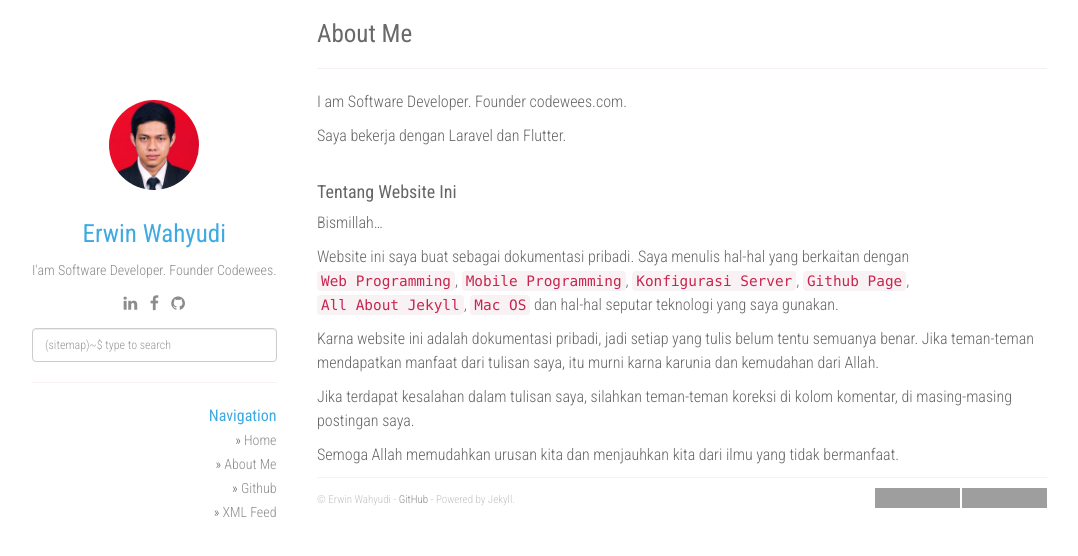
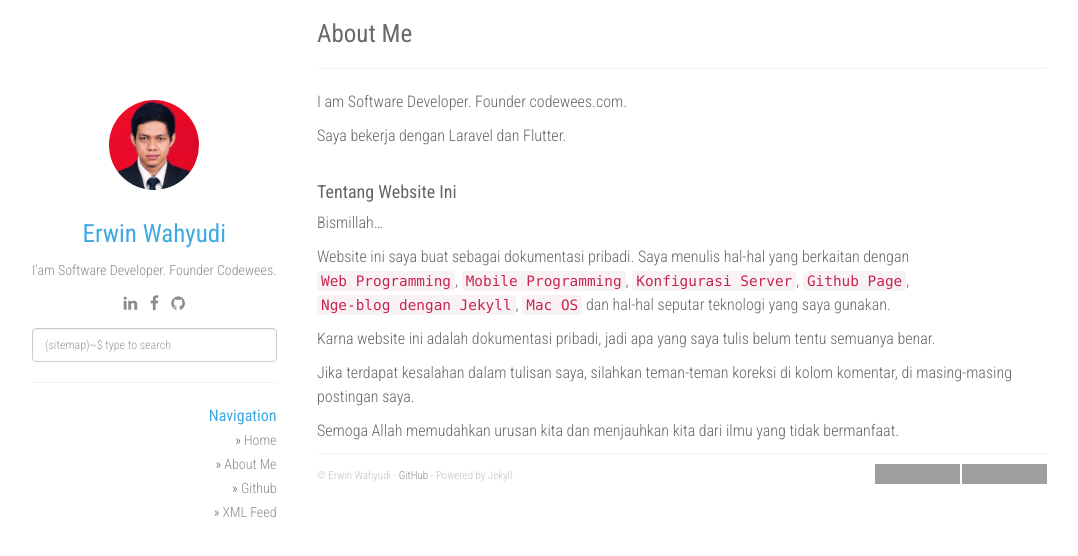
Before and after one commit to erwinwahyudi/erwinwahyudi.github.io, a Jekyll site: the page built from about.md, in a window 1280 px wide. Shown: the top 556 px of the page, without its empty margins (53-1131 px from the left). Built offline with Jekyll 4.4.1, drawn with Linux system fonts in a browser that asks for light colours; nearby versions of some CDN libraries; grey boxes are pictures that could not be loaded.

Commit message:
fix typo about me

```diff
--- a/about.md
+++ b/about.md
@@ -11,9 +11,9 @@ Saya bekerja dengan Laravel dan Flutter.
 #### Tentang Website Ini
 Bismillah...
 
-Website ini saya buat sebagai dokumentasi pribadi. Saya menulis hal-hal yang berkaitan dengan `Web Programming`, `Mobile Programming`, `Konfigurasi Server`, `Github Page`, `All About Jekyll`, `Mac OS` dan hal-hal seputar teknologi yang saya gunakan.
+Website ini saya buat sebagai dokumentasi pribadi. Saya menulis hal-hal yang berkaitan dengan `Web Programming`, `Mobile Programming`, `Konfigurasi Server`, `Github Page`, `Nge-blog dengan Jekyll`, `Mac OS` dan hal-hal seputar teknologi yang saya gunakan.
 
-Karna website ini adalah dokumentasi pribadi, jadi setiap yang tulis belum tentu semuanya benar. Jika teman-teman mendapatkan manfaat dari tulisan saya, itu murni karna karunia dan kemudahan dari Allah.
+Karna website ini adalah dokumentasi pribadi, jadi apa yang saya tulis belum tentu semuanya benar.
 
 Jika terdapat kesalahan dalam tulisan saya, silahkan teman-teman koreksi di kolom komentar, di masing-masing postingan saya.
 
```
Also changed, not shown: 2 other files.
